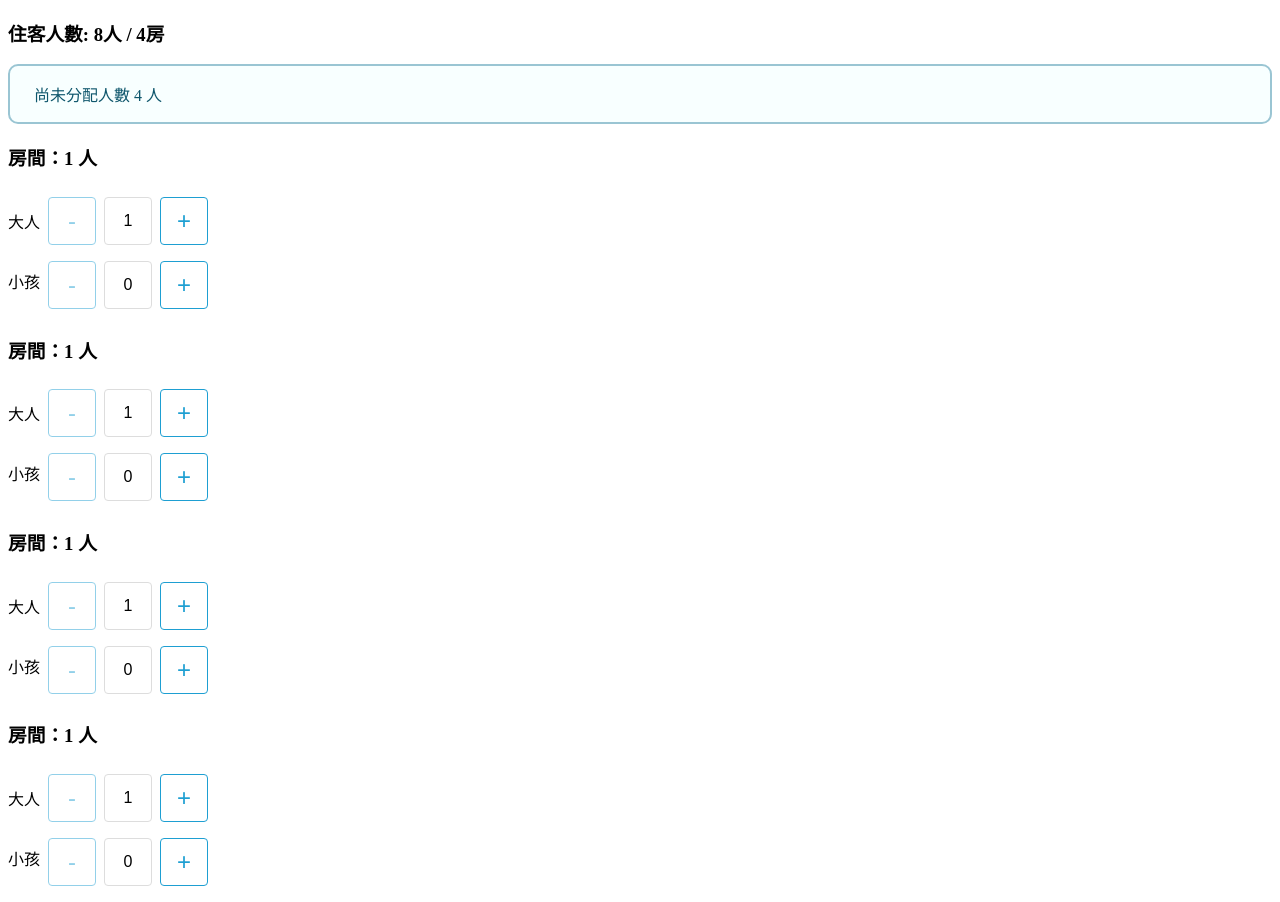
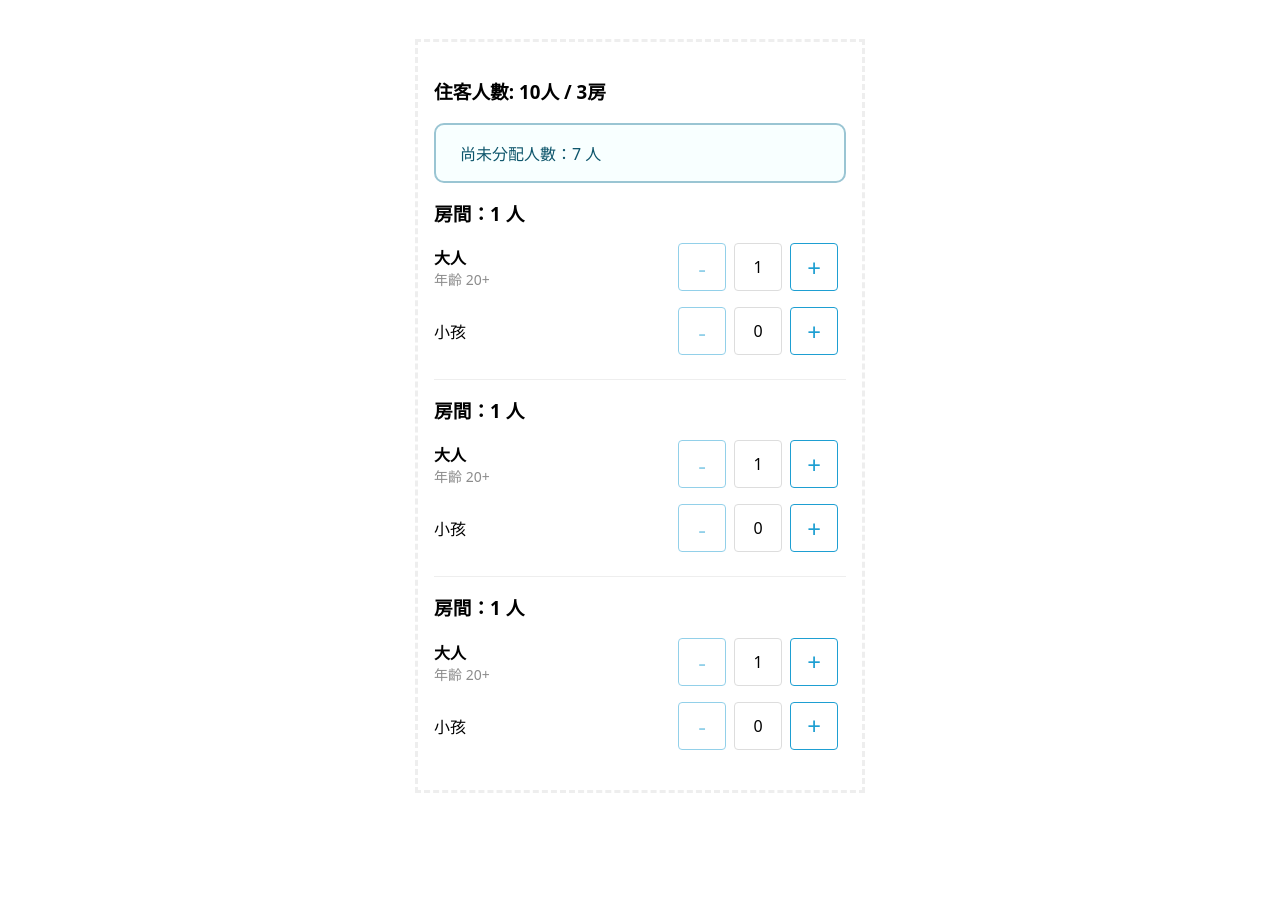
Before and after one commit to JaynPan/axsxixaxyxox, a React app: page / in a window 1280 px wide. After the commit the page ends 832 px from the top, so only its background shows below. Built offline with nearby package versions, Linux system fonts and the light colour scheme.

Commit message:
style roomEditor and rooAllocation

```diff
--- a/src/GlobalStyles.ts
+++ b/src/GlobalStyles.ts
@@ -3,5 +3,6 @@ import { createGlobalStyle } from 'styled-components';
 export default createGlobalStyle`
   * {
     box-sizing: border-box;
+    font-family: "Noto Sans", "Noto Sans TC", sans-serif, ".PingFang TC", "Microsoft JhengHei;
   }
 `;
--- a/src/components/RoomAllocation/RoomAllocation.tsx
+++ b/src/components/RoomAllocation/RoomAllocation.tsx
@@ -2,7 +2,7 @@ import React, { FC, useEffect, useMemo, useState } from 'react';
 
 import { RoomEditor } from '../RoomEditor';
 import { RoomEditorOnChangeArgs } from '../RoomEditor/types';
-import { Callout } from './styles';
+import { Callout, Container } from './styles';
 import { RoomAllocationProps, Room, CalloutTypeEnum } from './types';
 
 export const RoomAllocation: FC<RoomAllocationProps> = ({
@@ -81,11 +81,11 @@ export const RoomAllocation: FC<RoomAllocationProps> = ({
   }, [room, guest]);
 
   return (
-    <div>
+    <Container>
       <h3>{`住客人數: ${guest}人 / ${room}房`}</h3>
       <Callout
         type={calloutType}
-      >{`尚未分配人數 ${unallocatedCount} 人`}</Callout>
+      >{`尚未分配人數：${unallocatedCount} 人`}</Callout>
       {rooms.map((data) => {
         return (
           <RoomEditor
@@ -96,6 +96,6 @@ export const RoomAllocation: FC<RoomAllocationProps> = ({
           />
         );
       })}
-    </div>
+    </Container>
   );
 };
--- a/src/components/RoomAllocation/styles.ts
+++ b/src/components/RoomAllocation/styles.ts
@@ -41,3 +41,9 @@ export const Callout = styled.div<CalloutProps>`
   border-radius: 10px;
   padding: 1em 1.5em;
 `;
+
+export const Container = styled.div`
+  width: 450px;
+  padding: 1em;
+  border: 3px dashed #eee;
+`;
--- a/src/components/RoomEditor/RoomEditor.tsx
+++ b/src/components/RoomEditor/RoomEditor.tsx
@@ -1,6 +1,14 @@
 import React, { FC } from 'react';
 
 import { CustomInputNumber } from '../CustomInputNumber';
+import {
+  Row,
+  RowLabel,
+  RowLabelDescription,
+  RowLabelTitle,
+  Container,
+  Title,
+} from './styles';
 import { RoomEditorProps } from './types';
 
 export const RoomEditor: FC<RoomEditorProps> = ({
@@ -9,10 +17,13 @@ export const RoomEditor: FC<RoomEditorProps> = ({
   onChange,
 }) => {
   return (
-    <div>
-      <h3>{`房間：${Number(room.adult) + Number(room.child)} 人`}</h3>
-      <div style={{ display: 'flex', alignItems: 'center' }}>
-        <p>大人</p>
+    <Container>
+      <Title>{`房間：${Number(room.adult) + Number(room.child)} 人`}</Title>
+      <Row>
+        <RowLabel>
+          <RowLabelTitle>大人</RowLabelTitle>
+          <RowLabelDescription>年齡 20+</RowLabelDescription>
+        </RowLabel>
         <CustomInputNumber
           min={1}
           max={4}
@@ -35,8 +46,8 @@ export const RoomEditor: FC<RoomEditorProps> = ({
             });
           }}
         />
-      </div>
-      <div style={{ display: 'flex' }}>
+      </Row>
+      <Row>
         <p>小孩</p>
         <CustomInputNumber
           min={0}
@@ -60,7 +71,7 @@ export const RoomEditor: FC<RoomEditorProps> = ({
             });
           }}
         />
-      </div>
-    </div>
+      </Row>
+    </Container>
   );
 };
--- /dev/null
+++ b/src/components/RoomEditor/styles.ts
@@ -0,0 +1,37 @@
+import styled from 'styled-components';
+
+export const Container = styled.div`
+  border-bottom: 1px solid #eee;
+  padding: 1em 0;
+
+  &:last-child {
+    border-bottom: none;
+  }
+`;
+
+export const Title = styled.h3`
+  margin: 0;
+  margin-bottom: 0.5em;
+`;
+
+export const Row = styled.div`
+  display: flex;
+  justify-content: space-between;
+  align-items: center;
+`;
+
+export const RowLabel = styled.div`
+  p {
+    margin: 0;
+  }
+`;
+
+export const RowLabelTitle = styled.p`
+  font-weight: bold;
+`;
+
+export const RowLabelDescription = styled.p`
+  color: rgb(140, 140, 140);
+  font-size: 14px;
+  font-weight: normal;
+`;
--- a/src/index.tsx
+++ b/src/index.tsx
@@ -8,11 +8,22 @@ const App = () => {
   return (
     <>
       <GlobalStyles />
-      <RoomAllocation
-        guest={8}
-        room={4}
-        onChange={(results) => console.log('index.js', results)}
-      />
+      <div
+        style={{
+          width: '100%',
+          display: 'flex',
+          justifyContent: 'center',
+          alignItems: 'center',
+          margin: '1em 0',
+          minHeight: '100vh',
+        }}
+      >
+        <RoomAllocation
+          guest={10}
+          room={3}
+          onChange={(results) => console.log('index.js', results)}
+        />
+      </div>
     </>
   );
 };
```
